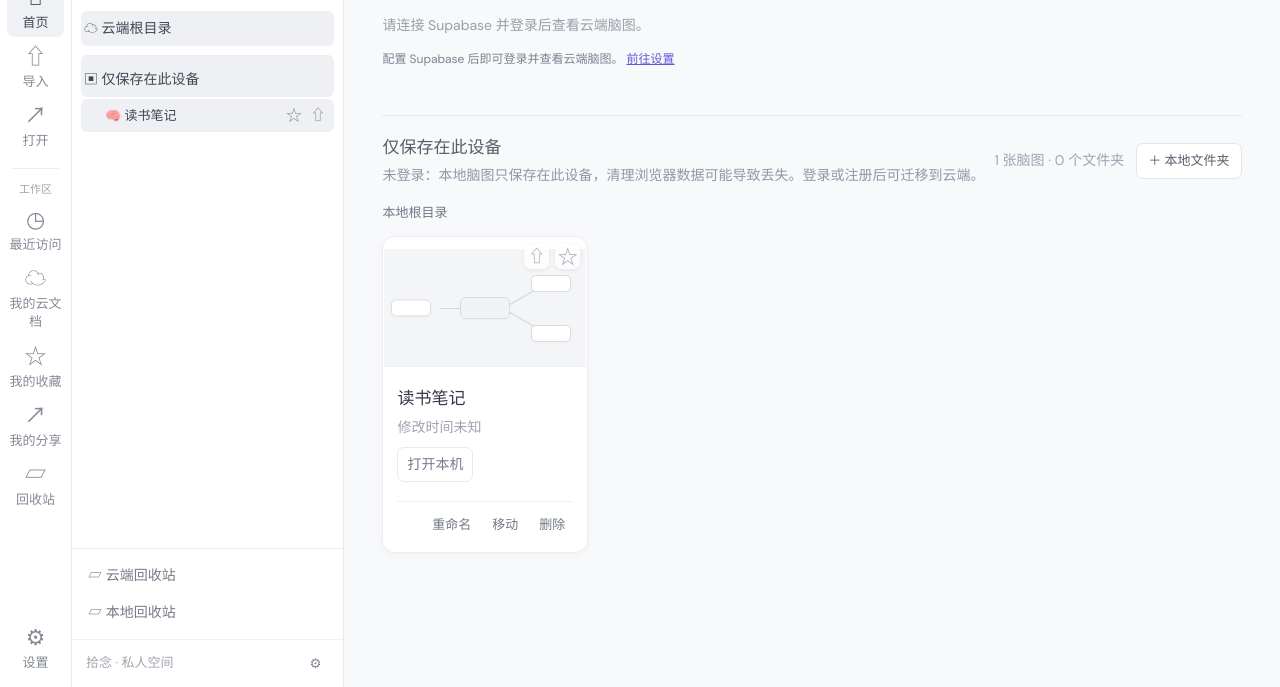
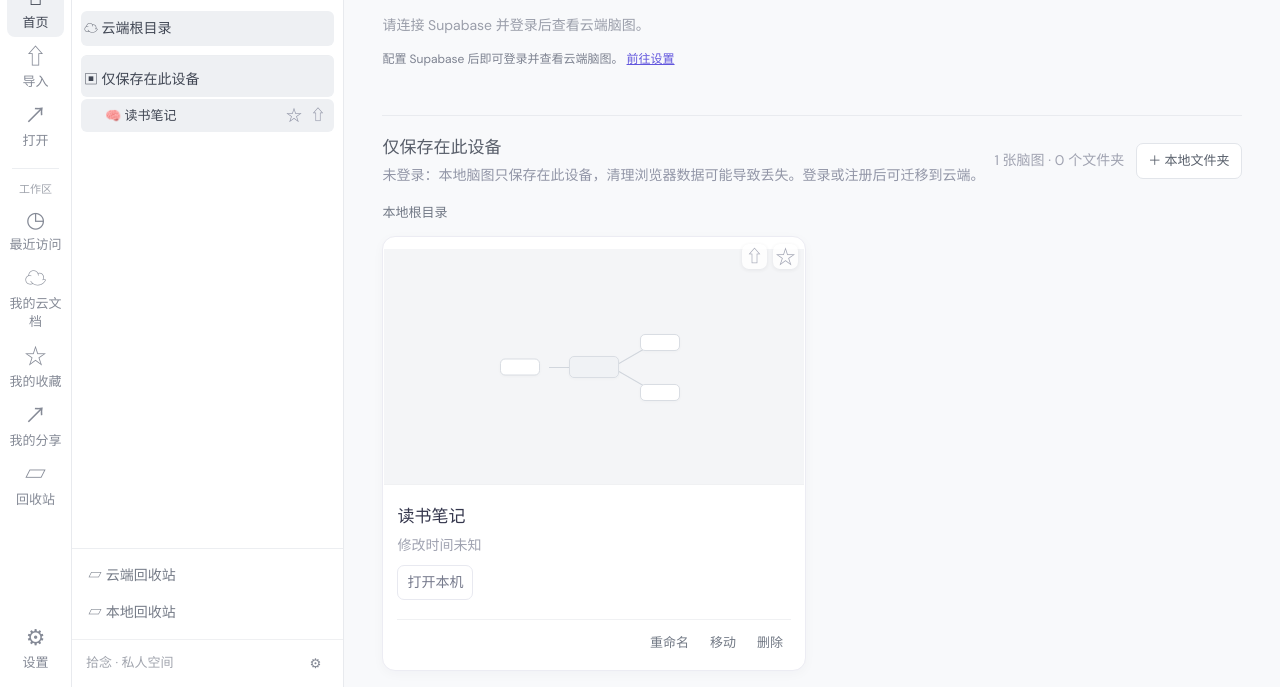
Before and after one commit to silasofami/my-mindmap, a website: page index.html in a window 1280 px wide. Shown: the part 113-800 px from the top of the page. Drawn offline with nearby package versions, Linux system fonts and the light colour scheme.

```diff
--- a/style.css
+++ b/style.css
@@ -1087,3 +1087,13 @@
 html[data-ui-theme="dark"] .settings-danger-button:hover{background:#583239}
 html[data-ui-theme="dark"] .settings-danger-icon{background:#492c31;color:#ffaaa4}
 @media(max-width:560px){.global-settings-backdrop{align-items:end;padding:0}.global-settings-dialog{width:100%;max-height:92dvh;border-radius:18px 18px 0 0;padding:24px 19px max(18px,env(safe-area-inset-bottom))}.settings-theme-options{gap:5px}.settings-theme-options label{justify-content:center;padding:7px 4px;font-size:10px}.settings-action-row{flex-direction:column}.settings-action-row button{width:100%;flex-basis:auto}.settings-confirm-dialog{width:min(100%,440px);margin:auto 0;border-radius:18px;padding:26px 20px}.settings-confirm-actions{flex-direction:column-reverse}.settings-confirm-actions button{width:100%;min-height:44px}}
+
+/* Keep library card columns and thumbnail geometry stable while the window resizes. */
+#libraryView .cloud-map-list,
+#libraryView .local-map-list{width:100%;min-width:0;box-sizing:border-box;grid-template-columns:repeat(auto-fill,minmax(min(280px,100%),1fr));transition:grid-template-columns .2s ease,gap .2s ease}
+#libraryView .cloud-map-list{gap:14px}
+#libraryView .local-map-list{gap:12px}
+#libraryView .cloud-map-card,
+#libraryView .local-map-card{min-width:0;box-sizing:border-box}
+#libraryView .card-preview{width:calc(100% + 26px);height:auto;aspect-ratio:16 / 9;box-sizing:border-box;overflow:hidden;transition:width .2s ease,height .2s ease}
+#libraryView .card-thumbnail{display:block;width:100%;height:100%;box-sizing:border-box;object-fit:cover;object-position:center}
```
